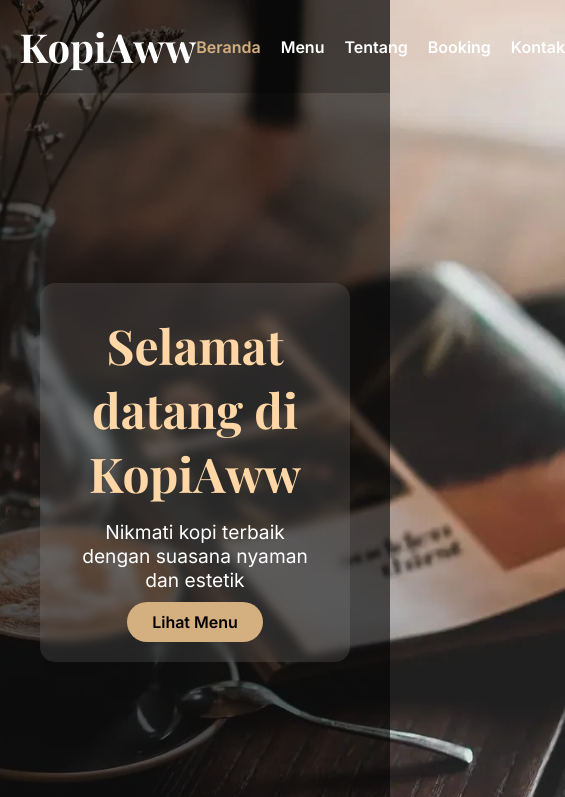
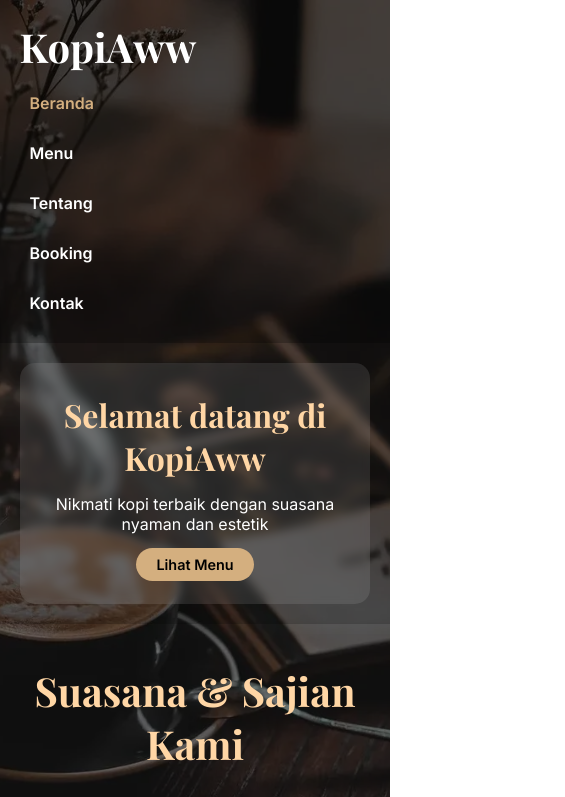
Before and after one commit to hisarelroy557/KopiAww, a plain HTML site: page index.html in a window 390 px wide. Shown: the top 797 px of the page, 565 px wide, since content can reach past the window. Drawn offline with nearby package versions, Linux system fonts and the light colour scheme.

Commit message:
Update index.html

```diff
--- a/index.html
+++ b/index.html
@@ -112,7 +112,7 @@
     }
     .gallery img {
       width: 100%;
-      height: 200px;
+      aspect-ratio: 4 / 3;
       object-fit: cover;
       border-radius: 10px;
       transition: transform 0.3s ease;
@@ -126,6 +126,57 @@
       background: rgba(0, 0, 0, 0.7);
       color: #ccc;
       font-size: 0.9rem;
+    }
+
+    /* 📱 Responsif untuk Layar HP */
+    @media (max-width: 768px) {
+      .container {
+        flex-direction: column;
+        align-items: flex-start;
+        gap: 10px;
+      }
+
+      nav ul {
+        flex-direction: column;
+        gap: 10px;
+        width: 100%;
+        padding-left: 0;
+      }
+
+      nav ul li {
+        width: 100%;
+      }
+
+      nav ul li a {
+        display: block;
+        padding: 10px;
+      }
+
+      .hero {
+        padding: 20px;
+        height: auto;
+      }
+
+      .hero-content h2 {
+        font-size: 2rem;
+      }
+
+      .hero-content p {
+        font-size: 1rem;
+      }
+
+      .btn {
+        padding: 8px 20px;
+        font-size: 0.9rem;
+      }
+
+      .gallery-section {
+        padding: 40px 15px;
+      }
+
+      .gallery {
+        grid-template-columns: repeat(auto-fit, minmax(150px, 1fr));
+      }
     }
   </style>
 </head>
@@ -165,6 +216,8 @@
     </div>
   </section>
 
-
+  <footer>
+    &copy; 2025 KopiAww. Semua hak dilindungi.
+  </footer>
 </body>
 </html>
```
